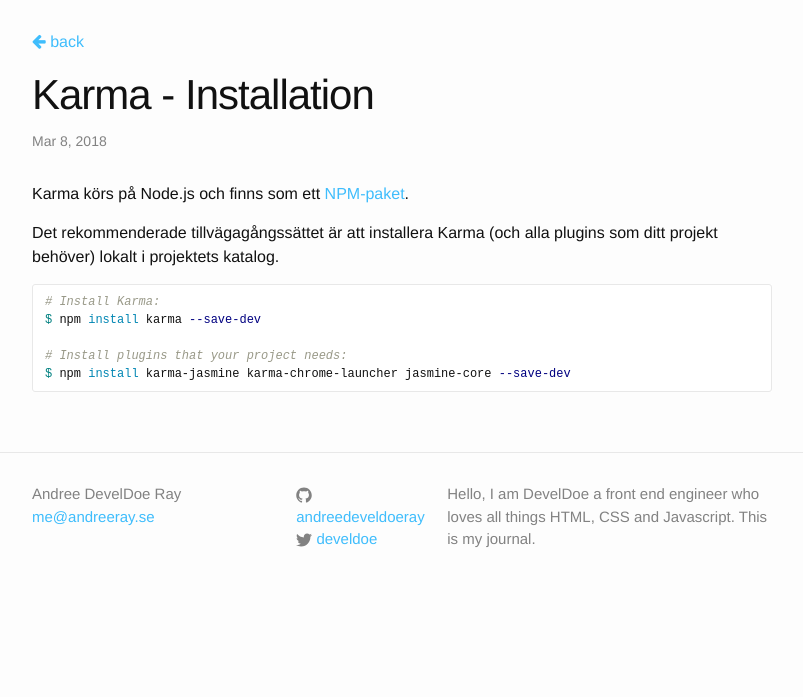
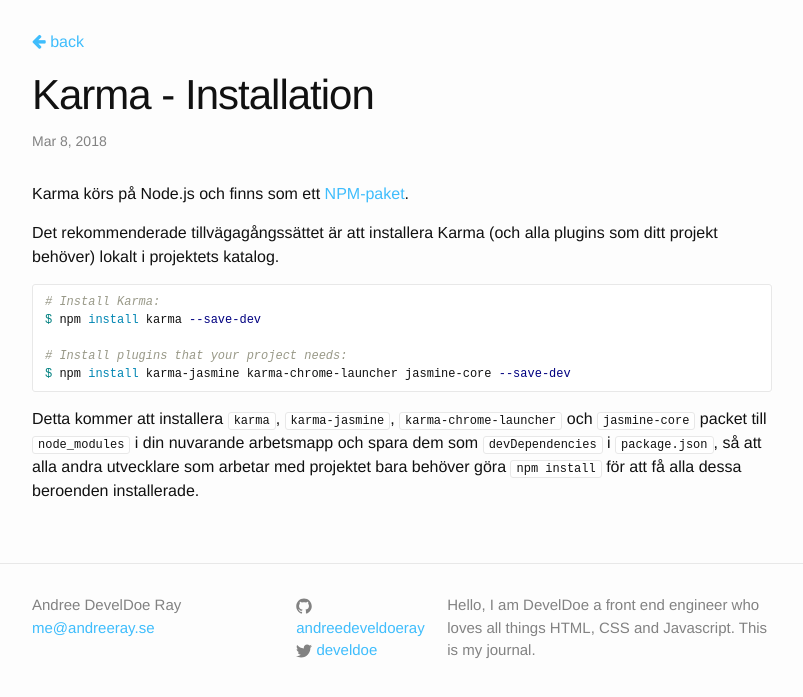
Before and after one commit to develdoe/develdoe.github.io, a Jekyll site: the page built from _posts/2018-03-08-karma-installation.md, in a window 1280 px wide. Shown: the top 697 px of the page, without its empty margins (238-1041 px from the left). Built offline with Jekyll 4.4.1, drawn with Linux system fonts in a browser that asks for light colours.

Commit message:
Create 2018-03-08-karma-installation.md

````diff
--- a/_posts/2018-03-08-karma-installation.md
+++ b/_posts/2018-03-08-karma-installation.md
@@ -14,3 +14,5 @@
 # Install plugins that your project needs:
 $ npm install karma-jasmine karma-chrome-launcher jasmine-core --save-dev
 ```
+
+Detta kommer att installera `karma`, `karma-jasmine`, `karma-chrome-launcher` och `jasmine-core` packet till `node_modules` i din nuvarande arbetsmapp och spara dem som `devDependencies` i `package.json`, så att alla andra utvecklare som arbetar med projektet bara behöver göra `npm install` för att få alla dessa beroenden installerade.
````
